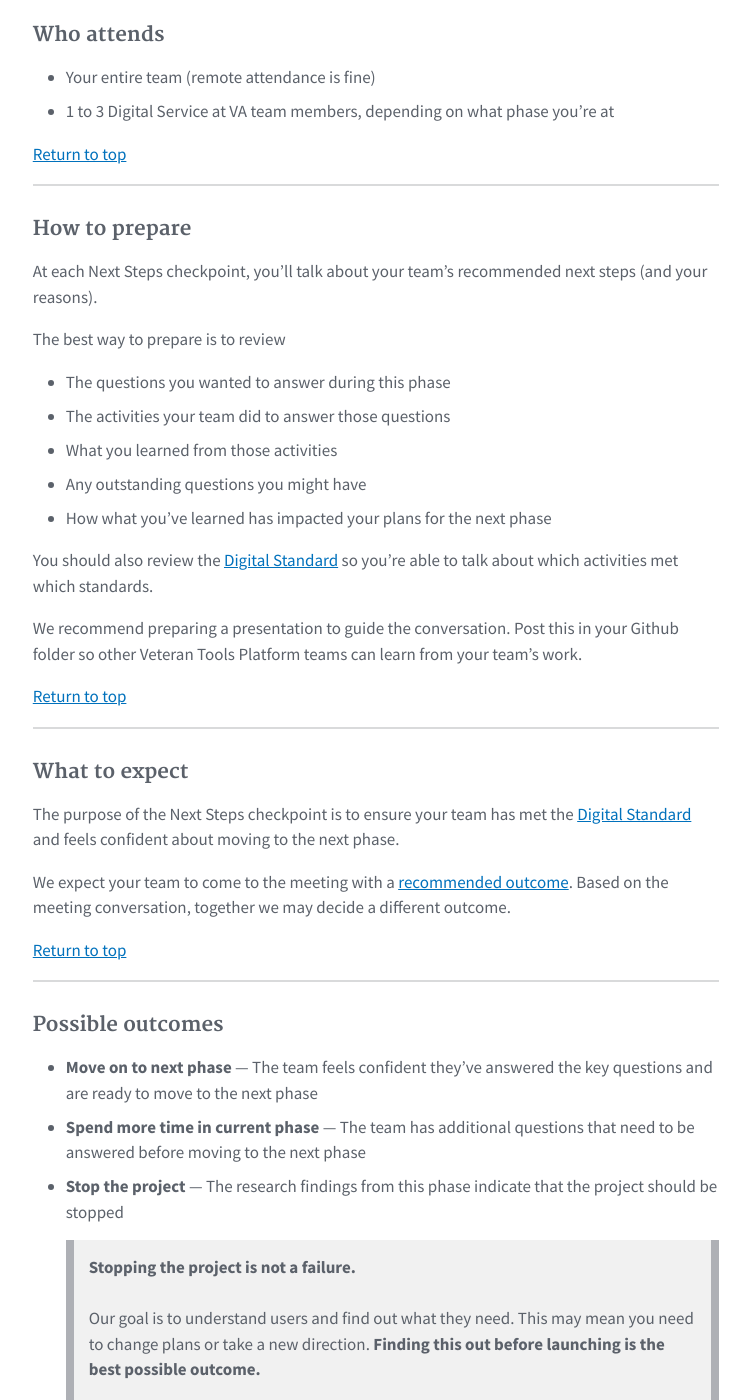
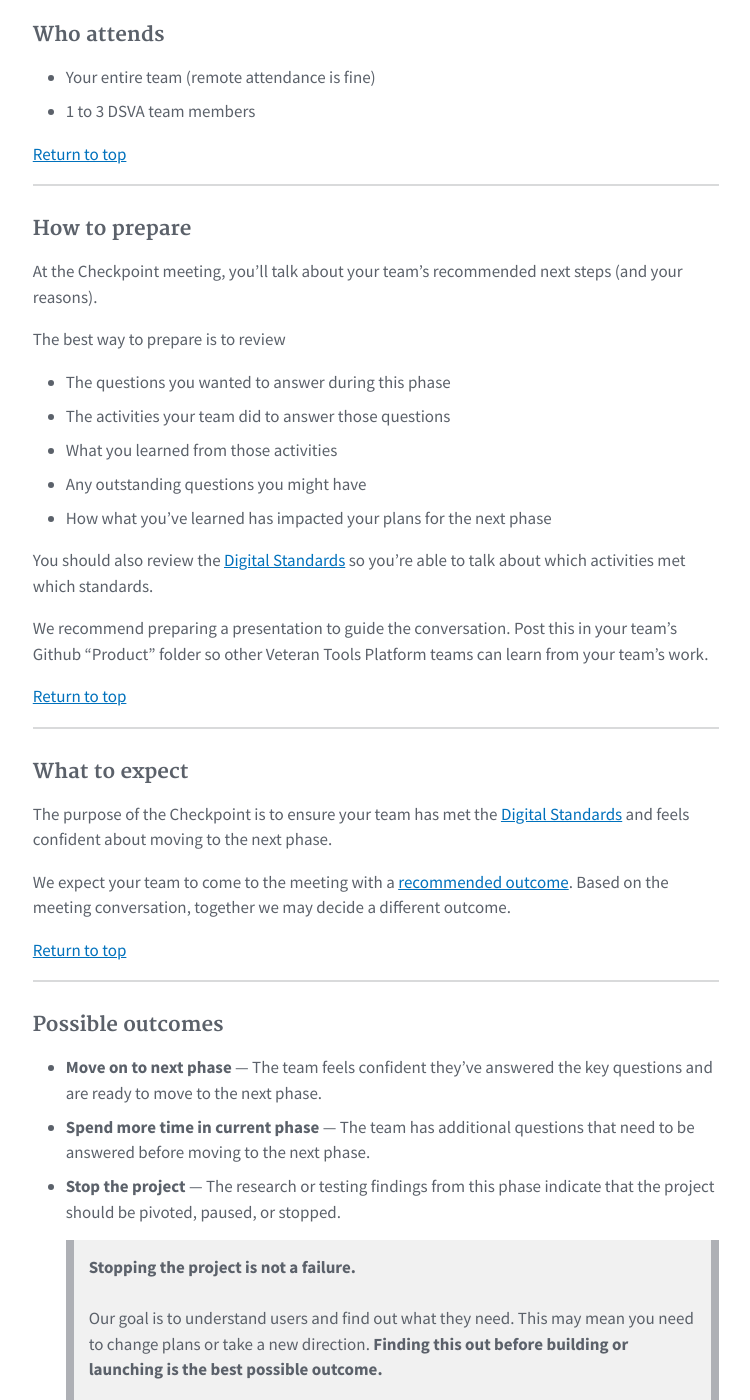
Before and after one commit to department-of-veterans-affairs/va-digital-service-handbook, a Jekyll site: the page built from _pages/resources/more/checkpoint.md, in a window 1280 px wide and 1400 px high, scrolled down 1034 px. Shown: the whole window, without its empty margins (368-1118 px from the left). Built offline with Jekyll 4.4.1, drawn with Linux system fonts in a browser that asks for light colours; nearby versions of some CDN libraries; some of the changed text lies outside the part shown.

Commit message:
update broken links

```diff
--- a/_pages/resources/more/checkpoint.md
+++ b/_pages/resources/more/checkpoint.md
@@ -25,10 +25,11 @@
 permalink: /resources/more/checkpoint
 #
 ---
-### What is the Next Steps checkpoint?
 
-A Next Steps checkpoint happens after the discovery, alpha, and beta phases. It's designed to ensure
-* Your team's work meets the [Digital Standard]({{ "digital-standard" | relative_url }})
+### What is a Checkpoint meeting?
+
+A Checkpoint meeting happens after the *Research and Discovery*, *Prototype*, and *Build and Test* phases. It's designed to ensure
+* Your team's work meets the [Digital Standards]({{site.baseurl}}/digital-standards)
 * Your service is consistent with the rest of the Veteran Tools Platform
 
 <hr>
@@ -43,7 +44,7 @@
 
 * The checkpoints typically last 1.5 hours and are usually scheduled for Mondays or Wednesday mornings.
 
-* At least a week before discovery ends, send an email to **{{ site.contact-handbook.email }}** with possible dates and times when your team can meet with us.
+* At least a week before the phase ends, give your DSVA contact potential dates and times when your team can meet with us.
 
 <a href="#">Return to top</a>
 
@@ -53,7 +54,7 @@
 ### Who attends
 
 * Your entire team (remote attendance is fine)
-* 1 to 3 Digital Service at VA team members, depending on what phase you're at
+* 1 to 3 DSVA team members
 
 <a href="#">Return to top</a>
 
@@ -62,7 +63,7 @@
 
 ### How to prepare
 
-At each Next Steps checkpoint, you'll talk about your team's recommended next steps (and your reasons).
+At the Checkpoint meeting, you'll talk about your team's recommended next steps (and your reasons).
 
 The best way to prepare is to review
 
@@ -72,9 +73,9 @@
 * Any outstanding questions you might have
 * How what you've learned has impacted your plans for the next phase
 
-You should also review the [Digital Standard]({{ "digital-standard" | relative_url }}) so you're able to talk about which activities met which standards.
+You should also review the [Digital Standards]({{site.baseurl}}/digital-standards) so you're able to talk about which activities met which standards.
 
-We recommend preparing a presentation to guide the conversation. Post this in your Github folder so other Veteran Tools Platform teams can learn from your team's work.
+We recommend preparing a presentation to guide the conversation. Post this in your team's Github "Product" folder so other Veteran Tools Platform teams can learn from your team's work.
 
 <a href="#">Return to top</a>
 
@@ -83,7 +84,7 @@
 
 ### What to expect
 
-The purpose of the Next Steps checkpoint is to ensure your team has met the [Digital Standard]({{ "digital-standard" | relative_url }}) and feels confident about moving to the next phase.
+The purpose of the Checkpoint is to ensure your team has met the [Digital Standards]({{site.baseurl}}/digital-standards) and feels confident about moving to the next phase.
 
 We expect your team to come to the meeting with a [recommended outcome](#possible-outcomes). Based on the meeting conversation, together we may decide a different outcome.
 
@@ -94,11 +95,11 @@
 
 ### Possible outcomes
 
-* **Move on to next phase** &mdash; The team feels confident they've answered the key questions and are ready to move to the next phase
-* **Spend more time in current phase** &mdash; The team has additional questions that need to be answered before moving to the next phase
-* **Stop the project** &mdash; The research findings from this phase indicate that the project should be stopped
+* **Move on to next phase** &mdash; The team feels confident they've answered the key questions and are ready to move to the next phase.
+* **Spend more time in current phase** &mdash; The team has additional questions that need to be answered before moving to the next phase.
+* **Stop the project** &mdash; The research or testing findings from this phase indicate that the project should be pivoted, paused, or stopped.
   > **Stopping the project is not a failure.**
-  <br/>Our goal is to understand users and find out what they need. This may mean you need to change plans or take a new direction. **Finding this out before launching is the best possible outcome.**
+  <br/>Our goal is to understand users and find out what they need. This may mean you need to change plans or take a new direction. **Finding this out before building or launching is the best possible outcome.**
   <br/>Your team should recommend stopping if your findings show
     > * There's no user need for the service you planned to build
     > * User needs are already being met by another service &mdash; whether government or private-sector
@@ -110,8 +111,8 @@
 <hr>
 
 
-### Resources and help
+### Getting help
 
-* coming soon
+* If you have any questions about the Checkpoint or how to prepare, ask your DSVA contact.
 
 <hr>
```
Also changed, not shown: _pages/resources/more/call-center.md (+23 -5 lines), _pages/resources/more/prototyping-tips.md (+1 -1 lines), _pages/resources/more/team-structure.md (+1 -1 lines), _pages/resources/more/technical-discovery.md (+2 -0 lines).
